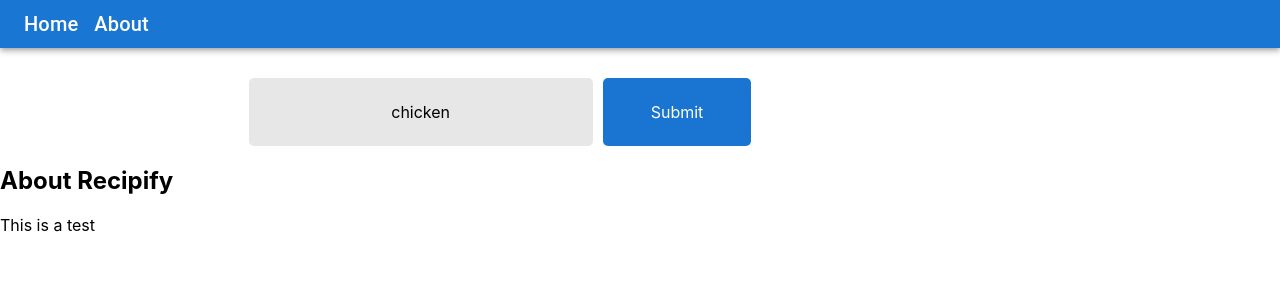
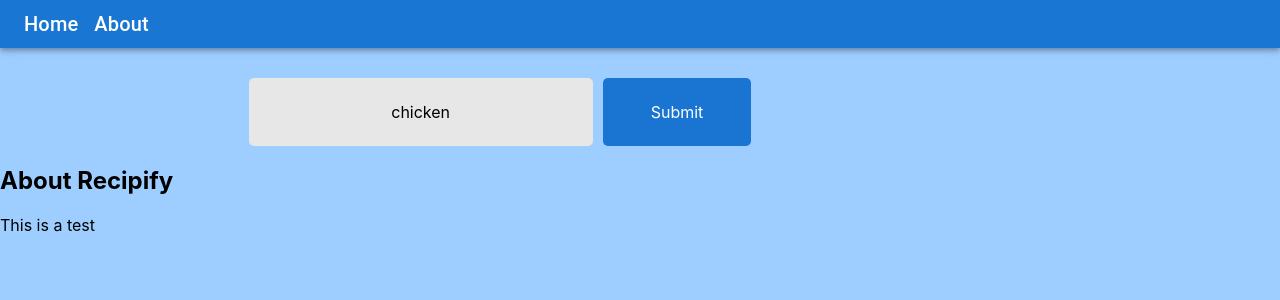
Before and after one commit to joelcmk/Recipefy, a React (Create React App) app: page /about in a window 1280 px wide. Shown: the top 300 px of the page. Built offline with nearby package versions, Linux system fonts and the light colour scheme; no server answers.

Commit message:
Added background color

```diff
--- a/src/App.css
+++ b/src/App.css
@@ -2,6 +2,10 @@
   display: flex;
   flex-wrap: wrap;
   justify-content: space-evenly;
+}
+
+body {
+  background-color: rgb(158, 206, 255);
 }
 
 .card {
```
